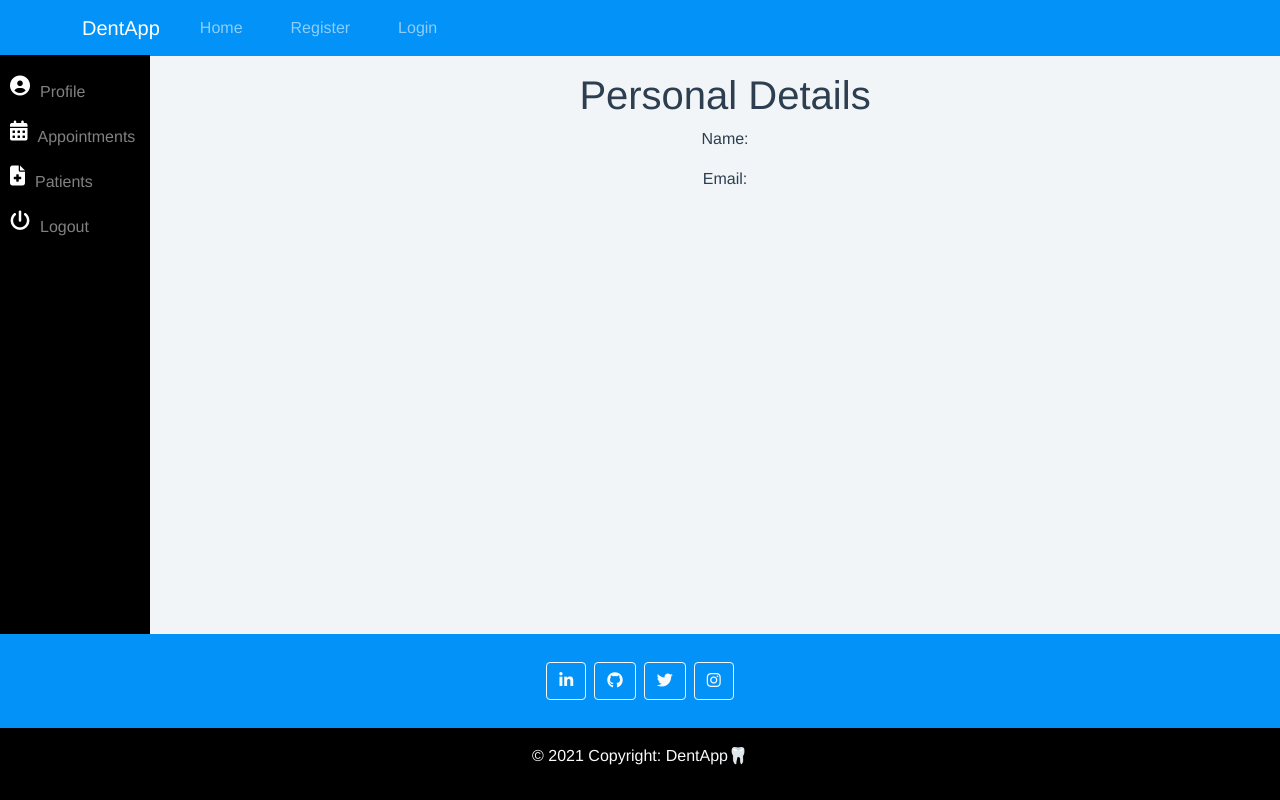
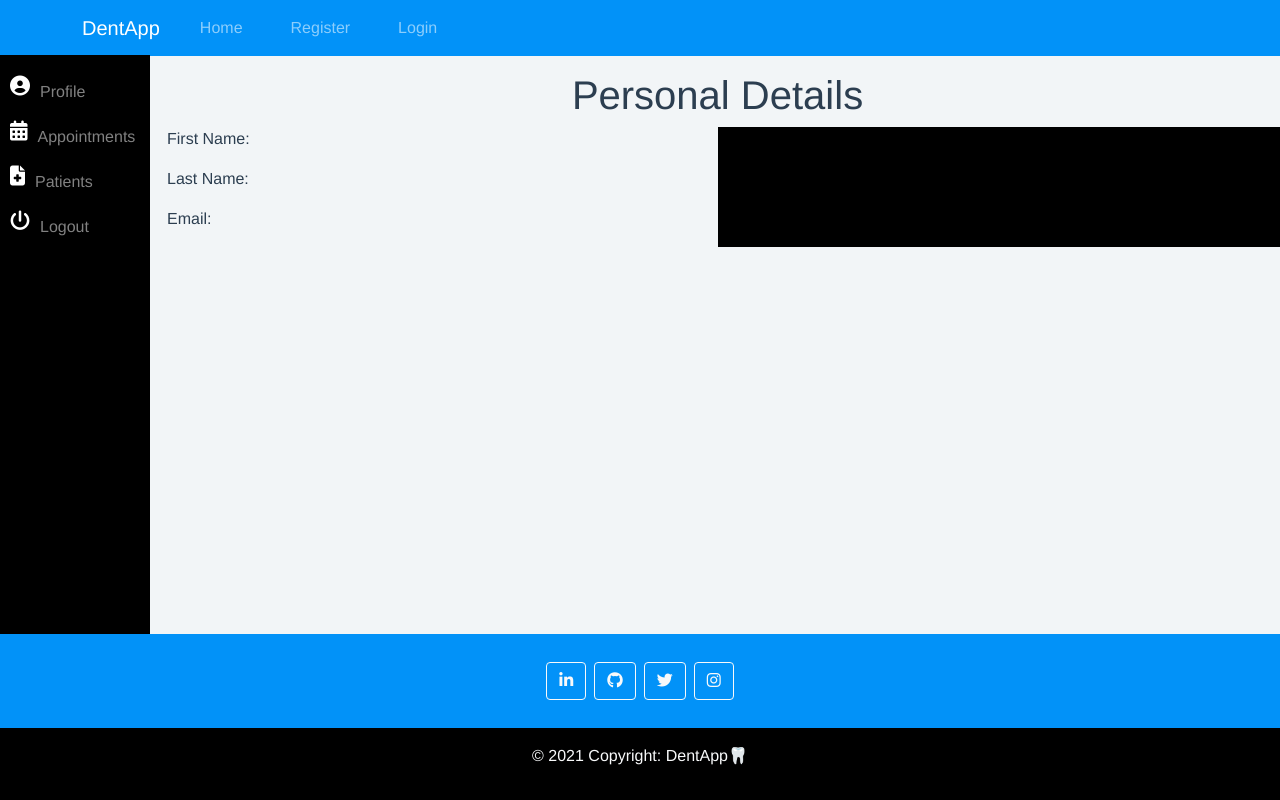
Before and after one commit to ibobev/dent-appointment-system, a Vue app in the folder client/: page /dentist/profile in a window 1280 px wide. Built offline with nearby package versions, Linux system fonts and the light colour scheme; no server answers.

Commit message:
Fixed Dentist Profile over flow

```diff
--- a/client/src/views/Dentist/Profile.vue
+++ b/client/src/views/Dentist/Profile.vue
@@ -1,20 +1,29 @@
 <template>
-  <main class="container text-center">
-    <h1>Personal Details</h1>
-    <div id="dentist-profile">
-      <p>Name: {{nameStr}}</p>
-      <p>Email: {{email}}</p>
+  <main>
+    <h1 class="text-center">Personal Details</h1>
+    <div class="container">
+      <div class="row">
+        <div id="dentist-details" class="col-6">
+          <p>First Name: <b>{{ firstName }}</b></p>
+          <p>Last Name: <b>{{ lastName }}</b></p>
+          <p>Email: <b>{{ email }}</b></p>
+        </div>
+
+        <div id="update-details" class="col-6"></div>
+      </div>
     </div>
   </main>
 </template>
 
 <style scoped>
-
+#update-details {
+  background-color: #000;
+}
 </style>
 
 
 <script>
-import auth from "../../auth"
+import auth from "../../auth";
 import axios from "axios";
 
 export default {
@@ -30,7 +39,8 @@ export default {
       (res) => {
         console.log(res.data);
         const { dentist } = res.data;
-        this.nameStr = dentist.first_name + ' ' + dentist.last_name;
+        this.firstName = dentist.first_name;
+        this.lastName = dentist.last_name;
         this.email = dentist.email;
       },
       (error) => {
```
